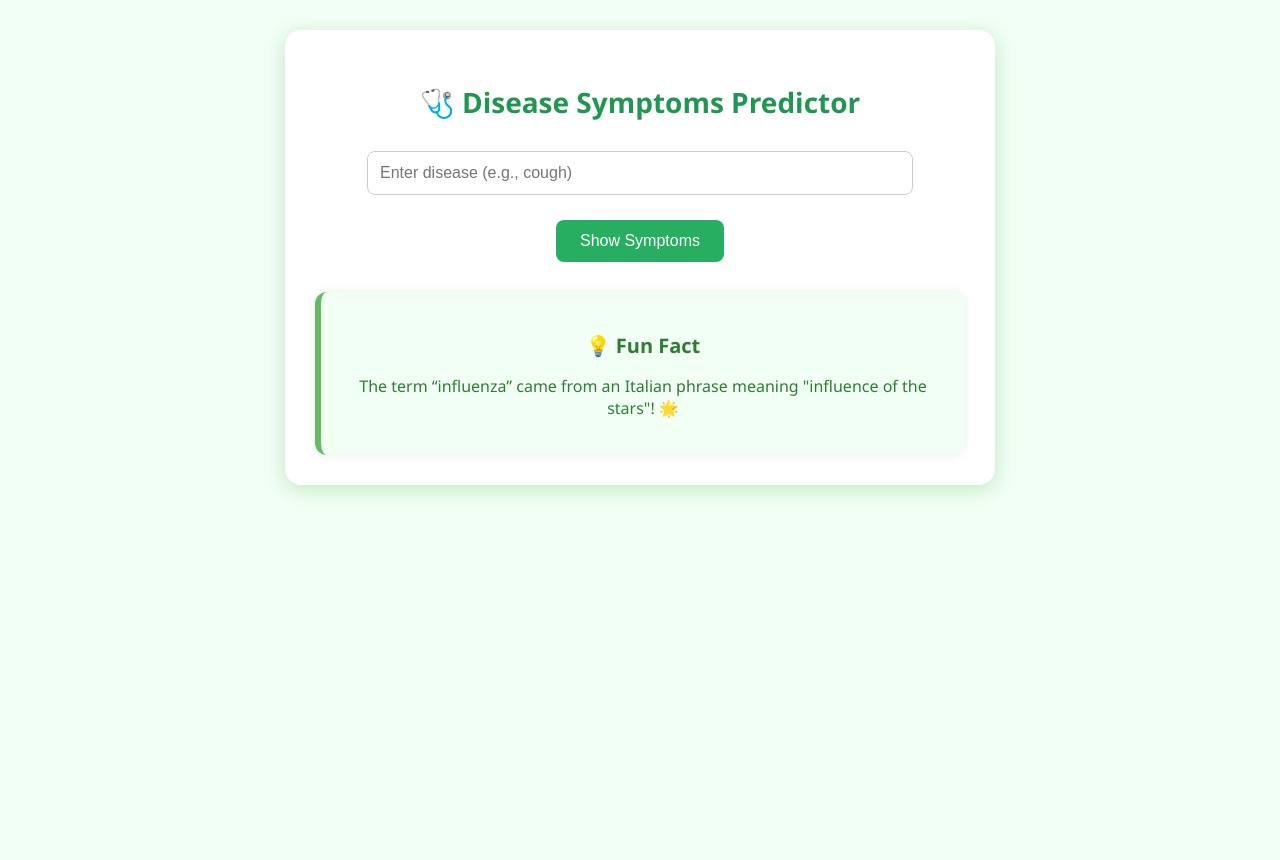
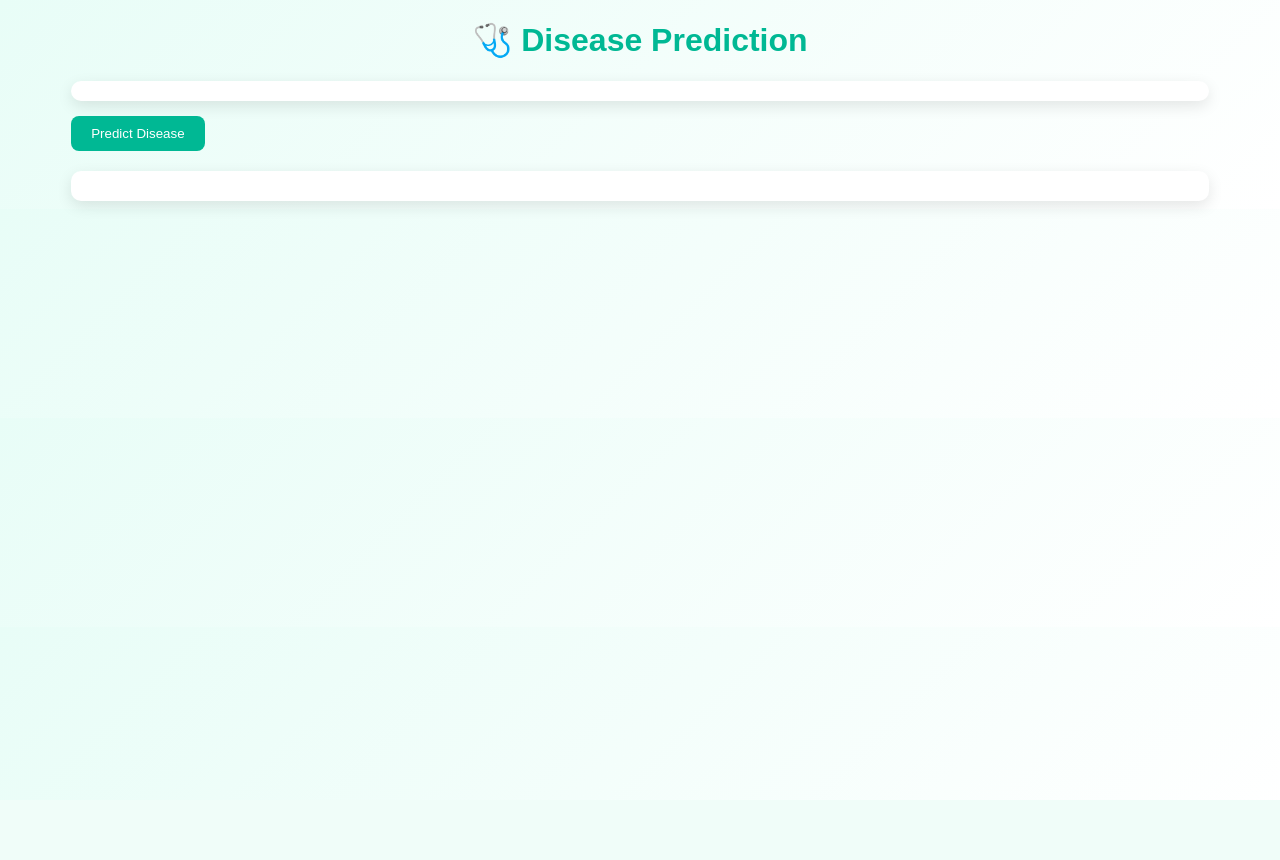
Before and after one commit to Adhi182004/HealApp---Health-Monitering-Web-Application, a Flask app: page /predict in a window 1280 px wide. After the commit the page ends 800 px from the top, so only its background shows below. Run offline with Flask 3, Linux system fonts and the light colour scheme; parts of the project's set-up code (start-up, migrations or seed data) failed here and were passed over; some libraries are stand-ins or nearby versions.

Commit message:
Update predict.html

```diff
--- a/templates/predict.html
+++ b/templates/predict.html
@@ -1,133 +1,93 @@
 <!DOCTYPE html>
-<html lang="en">
+<html>
 <head>
-  <meta charset="UTF-8">
-  <title>Disease Symptoms</title>
+    <title>Disease Prediction - HealApp</title>
     <style>
-    body {
-      font-family: 'Segoe UI', sans-serif;
-      background: #f1fff4;
-      display: flex;
-      justify-content: center;
-      align-items: flex-start;
-      min-height: 100vh;
-      padding: 30px;
-      margin: 0;
+        body{
+            font-family: Arial;
+            background: linear-gradient(135deg,#e8fdf7,#ffffff);
         }
 
-    .container {
-      background: #ffffff;
-      border-radius: 16px;
-      box-shadow: 0 4px 20px rgba(0, 128, 0, 0.2);
-      padding: 30px;
-      width: 90%;
-      max-width: 650px;
-      text-align: center;
+        h1{
+            text-align:center;
+            color:#00b894;
         }
 
-    h2 {
-      color: #219653;
-      margin-bottom: 20px;
-      font-size: 28px;
+        .container{
+            width:90%;
+            margin:auto;
         }
 
-    input {
-      padding: 12px;
-      width: 80%;
-      margin: 10px auto;
-      font-size: 16px;
-      border-radius: 8px;
-      border: 1px solid #ccc;
+        .symptoms{
+            display:grid;
+            grid-template-columns: repeat(auto-fill,minmax(200px,1fr));
+            gap:10px;
+            max-height:400px;
+            overflow-y:auto;
+            padding:10px;
+            background:white;
+            border-radius:10px;
+            box-shadow:0 5px 15px rgba(0,0,0,0.1);
         }
 
-    button {
-      padding: 12px 24px;
-      background: #27ae60;
-      border: none;
-      color: white;
-      font-size: 16px;
-      border-radius: 8px;
-      cursor: pointer;
-      margin-top: 15px;
-      transition: 0.3s ease;
+        button{
+            background:#00b894;
+            color:white;
+            padding:10px 20px;
+            border:none;
+            border-radius:8px;
+            margin-top:15px;
+            cursor:pointer;
         }
 
-    button:hover {
-      background: #1e874b;
+        #result{
+            margin-top:20px;
+            padding:15px;
+            background:white;
+            border-radius:10px;
+            box-shadow:0 5px 15px rgba(0,0,0,0.1);
         }
-
-    .result {
-      margin-top: 20px;
-      text-align: left;
-      background: #e9f9ef;
-      border-left: 6px solid #2ecc71;
-      padding: 20px;
-      border-radius: 10px;
-      color: #14532d;
-    }
-
-    .result strong {
-      font-size: 18px;
-    }
-
-    .fun-fact-box {
-      margin-top: 30px;
-      background: #f1fff4;
-      border-left: 6px solid #66bb6a;
-      padding: 20px;
-      border-radius: 12px;
-      color: #2e7d32;
-      box-shadow: 0 0 10px rgba(0, 128, 0, 0.1);
-    }
-
-    .fun-fact-box h3 {
-      margin-bottom: 10px;
-      font-size: 20px;
-    }
-
     </style>
 </head>
 <body>
 
+<h1>🩺 Disease Prediction</h1>
+
 <div class="container">
-    <h2>🩺 Disease Symptoms Predictor</h2>
-    <input type="text" id="diseaseInput" placeholder="Enter disease (e.g., cough)">
-    <br>
-    <button onclick="showSymptoms()">Show Symptoms</button>
 
-    <div class="result" id="resultBox" style="display:none;"></div>
+<div class="symptoms">
+{% for symptom in symptoms %}
+<label>
+    <input type="checkbox" value="{{ symptom }}"> {{ symptom.replace("_"," ") }}
+</label>
+{% endfor %}
+</div>
 
-    <div class="fun-fact-box">
-      <h3>💡 Fun Fact</h3>
-      <p>The term “influenza” came from an Italian phrase meaning "influence of the stars"! 🌟</p>
-    </div>
+<button onclick="predictDisease()">Predict Disease</button>
+
+<div id="result"></div>
+
 </div>
 
 <script>
-    const diseaseData = {
-      cough: "Dry throat, irritation, chest discomfort, wheezing",
-      fever: "High temperature, sweating, chills, body aches",
-      cold: "Sneezing, runny nose, sore throat, fatigue",
-      diabetes: "Frequent urination, thirst, weight loss, fatigue",
-      ulcer: "Stomach pain, nausea, bloating, weight loss",
-      malaria: "Fever, chills, sweating, muscle aches",
-      covid: "Fever, cough, loss of smell, shortness of breath",
-      obesity: "Weight gain, fatigue, shortness of breath, joint pain",
-      cholesterol: "Chest pain, dizziness, shortness of breath, fatigue",
-      acidity: "Heartburn, chest discomfort, sour taste, bloating"
-    };
+function predictDisease(){
 
-    function showSymptoms() {
-      const disease = document.getElementById("diseaseInput").value.toLowerCase().trim();
-      const resultBox = document.getElementById("resultBox");
+    let selected = [];
+    document.querySelectorAll('input[type="checkbox"]:checked')
+    .forEach(cb => selected.push(cb.value));
 
-      if (diseaseData[disease]) {
-        resultBox.style.display = "block";
-        resultBox.innerHTML = `<strong>🔍 Symptoms of ${disease.charAt(0).toUpperCase() + disease.slice(1)}:</strong><br>${diseaseData[disease]}`;
-      } else {
-        resultBox.style.display = "block";
-        resultBox.innerHTML = "Sorry, no symptoms data available for this disease. Try another.";
-      }
+    fetch("/predict_disease",{
+        method:"POST",
+        headers:{"Content-Type":"application/json"},
+        body:JSON.stringify({symptoms:selected})
+    })
+    .then(res=>res.json())
+    .then(data=>{
+        document.getElementById("result").innerHTML = `
+            <h2>Predicted Disease: ${data.disease}</h2>
+            <p>Confidence: ${data.confidence}%</p>
+        `;
+    });
 }
 </script>
 
```
Lines whose indentation alone changed are shown as unchanged.
